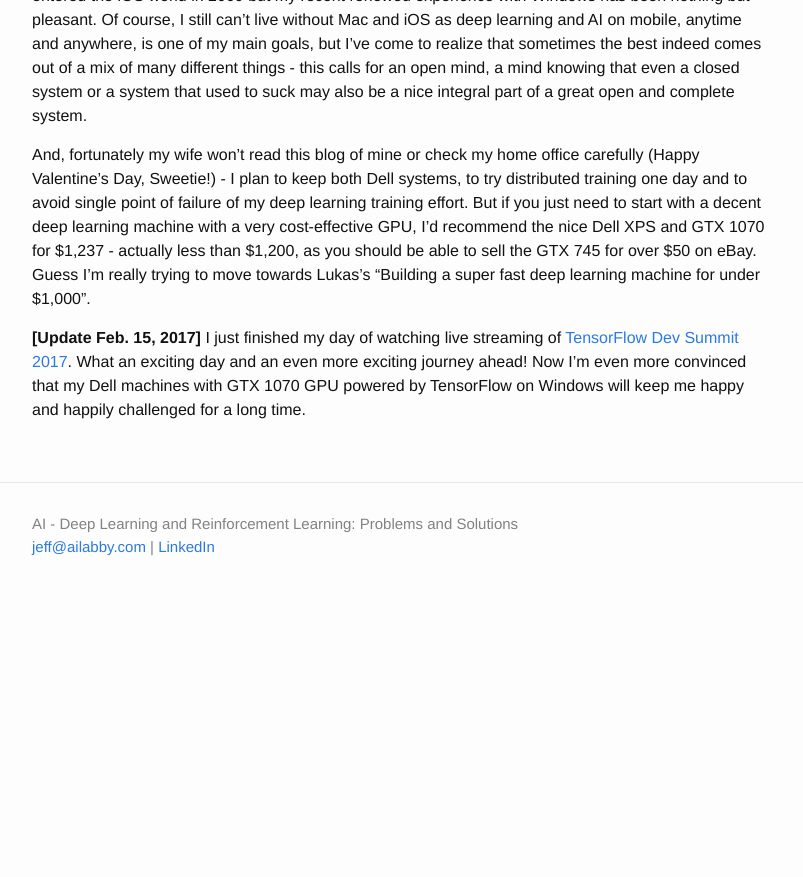
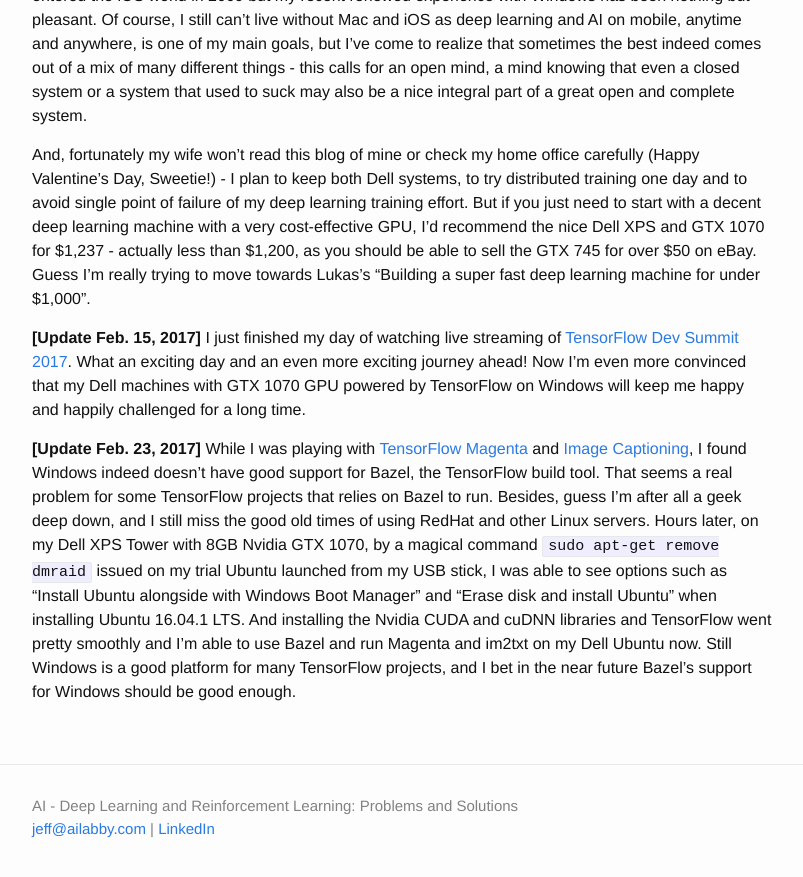
Before and after one commit to jeffxtang/jeffxtang.github.io, a Jekyll site: the page built from _posts/2017-02-14-deep-learning-machine.md, in a window 1280 px wide and 900 px high, scrolled down 1659 px. Shown: the top 877 px of the window, without its empty margins (238-1041 px from the left). Built offline with Jekyll 4.4.1, drawn with Linux system fonts in a browser that asks for light colours; comment, search, counter and statistics services are not loaded; before the commit the page ends 2277 px from its top, so only the background shows below that.

Commit message:
update on dl machine blog

```diff
--- a/_posts/2017-02-14-deep-learning-machine.md
+++ b/_posts/2017-02-14-deep-learning-machine.md
@@ -31,3 +31,5 @@ Another surprisingly positive impression to me is Windows 10. I pretty much aban
 And, fortunately my wife won't read this blog of mine or check my home office carefully (Happy Valentine's Day, Sweetie!) - I plan to keep both Dell systems, to try distributed training one day and to avoid single point of failure of my deep learning training effort. But if you just need to start with a decent deep learning machine with a very cost-effective GPU, I'd recommend the nice Dell XPS and GTX 1070 for $1,237 - actually less than $1,200, as you should be able to sell the GTX 745 for over $50 on eBay. Guess I'm really trying to move towards Lukas's "Building a super fast deep learning machine for under $1,000".
 
 **[Update Feb. 15, 2017]** I just finished my day of watching live streaming of [TensorFlow Dev Summit 2017](https://events.withgoogle.com/tensorflow-dev-summit/). What an exciting day and an even more exciting journey ahead! Now I'm even more convinced that my Dell machines with GTX 1070 GPU powered by TensorFlow on Windows will keep me happy and happily challenged for a long time.
+
+**[Update Feb. 23, 2017]** While I was playing with [TensorFlow Magenta](https://github.com/tensorflow/magenta) and [Image Captioning](https://github.com/tensorflow/models/tree/master/im2txt), I found Windows indeed doesn't have good support for Bazel, the TensorFlow build tool. That seems a real problem for some TensorFlow projects that relies on Bazel to run. Besides, guess I'm after all a geek deep down, and I still miss the good old times of using RedHat and other Linux servers. Hours later, on my Dell XPS Tower with 8GB Nvidia GTX 1070, by a magical command `sudo apt-get remove dmraid` issued on my trial Ubuntu launched from my USB stick, I was able to see options such as "Install Ubuntu alongside with Windows Boot Manager" and "Erase disk and install Ubuntu" when installing Ubuntu 16.04.1 LTS. And installing the Nvidia CUDA and cuDNN libraries and TensorFlow went pretty smoothly and I'm able to use Bazel and run Magenta and im2txt on my Dell Ubuntu now. Still Windows is a good platform for many TensorFlow projects, and I bet in the near future Bazel's support for Windows should be good enough.
```
